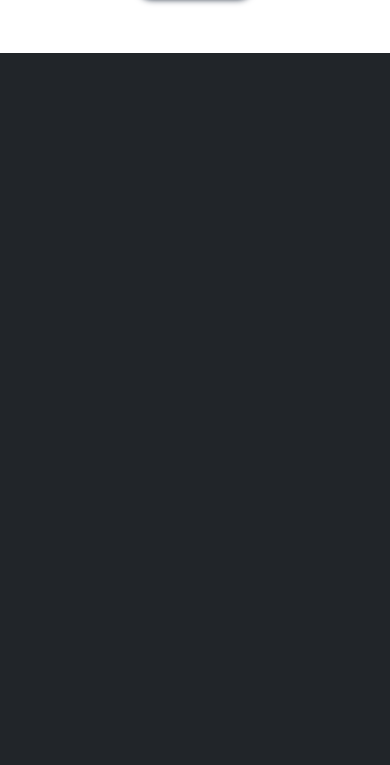
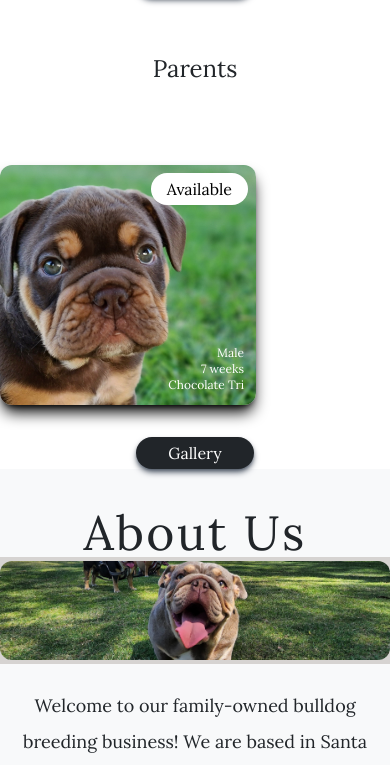
Before and after one commit to AngelCalderon105/Sparkies-Puppies, a website: page public/index.html in a window 390 px wide. Shown: the part 3859-4624 px from the top of the page. Drawn offline with Linux system fonts and the light colour scheme.

Commit message:
final layout puppy-page

```diff
--- a/public/index.html
+++ b/public/index.html
@@ -98,10 +98,10 @@
 
        </div>
        <!--BACKGROUND COLOR-->
-       <div class="min-h-screen bg-white" id = "ap">
+       <div class="min-h-screen bg-white " id = "ap">
         <!--CONTENT SECTION-->
         <h1 class="text-primary-black text-2xl m-5 mb-20 flex justify-center sm:text-4xl lg:text-6xl xl:text-7xl">Available Puppies</h1>
-        <div class="flex flex-col items-center justify-center mx-1 sm:mx-10 xl:mx-28 gap-16 md:grid md:grid-cols-2 mb-14">
+        <div class="flex flex-col items-center justify-center mx-1 sm:mx-10 xl:mx-28 gap-16 md:grid md:grid-cols-2 mb-14 ">
 
 
             <div class="max-w-screen-md flex flex-col justify-center m-auto">
@@ -319,13 +319,42 @@
                     </button>
                 </div>
             </div>
+    </div>
+    <!--PARENT PAGE BACKGROUND-->
+    <div>
+        <h1 class="text-primary-black text-2xl m-5 mb-20 flex justify-center sm:text-4xl lg:text-6xl xl:text-7xl">Parents</h1>
+        <div class="max-w-screen-md flex flex-col justify-center m-auto">
+            <!-- Responsive Card with Overlay Text -->
+            <div class="relative group shadow-lg shadow-black rounded-xl overflow-hidden w-64 h-60 sm:w-80 sm:h-72 lg:w-m-card-width lg:h-96 xl:h-lg-card-height xl:w-lg-card-width 2xl:h-card-height 2xl:w-card-width">
+                <!-- Image as Background -->
+                <img src="img/card.jpg" alt="Image" class="absolute w-full h-full object-cover">
+                <div class="absolute inset-0 bg-black opacity-0 md:group-hover:opacity-50 transition duration-300"></div>
+                <!-- Overlay Content -->
+                <div class="absolute top-0 right-0 m-2 bg-white rounded-full sm:m-4 lg:m-6">
+                    <h1 class="text-black mx-3 sm:mx-6 p-1 lg:text-xl xl:text-4xl">Available</h1>
+                </div>
+                <div class="absolute bottom-3 right-3 text-white">
+                    <h2 class="text-xs sm:text-lg lg:text-2xl xl:text-4xl text-right">
+                        Male <br>
+                        7 weeks <br>
+                        Chocolate Tri <br>
+                    </h2>
+                </div>
+                <button class="absolute top-1/2 left-1/2 transform -translate-x-1/2 -translate-y-1/2 opacity-0 group-hover:opacity-100
+                 transition duration-300 bg-white py-4 px-8 text-black rounded-full hidden md:block lg:text-3xl ">Gallery</button>
+            </div>
+            <div class= "flex justify-center lg:hidden mt-8">
+                <button class="py-1 px-8 text-white bg-primary-black rounded-2xl shadow-md shadow-gray-600 lg:hidden">
+                    Gallery
+                </button>
+            </div>
+        </div>
+
 
     </div>
 
-        <div class = "min-h-screen bg-primary-black">
 
-       </div>
-       </div>
+    </div>
     <!--background section-->
     <div class="min-h-screen bg-lighter-white" id="about">
         <!--CONTENT SECTION-->
```
Also changed, not shown: public/output.css.
